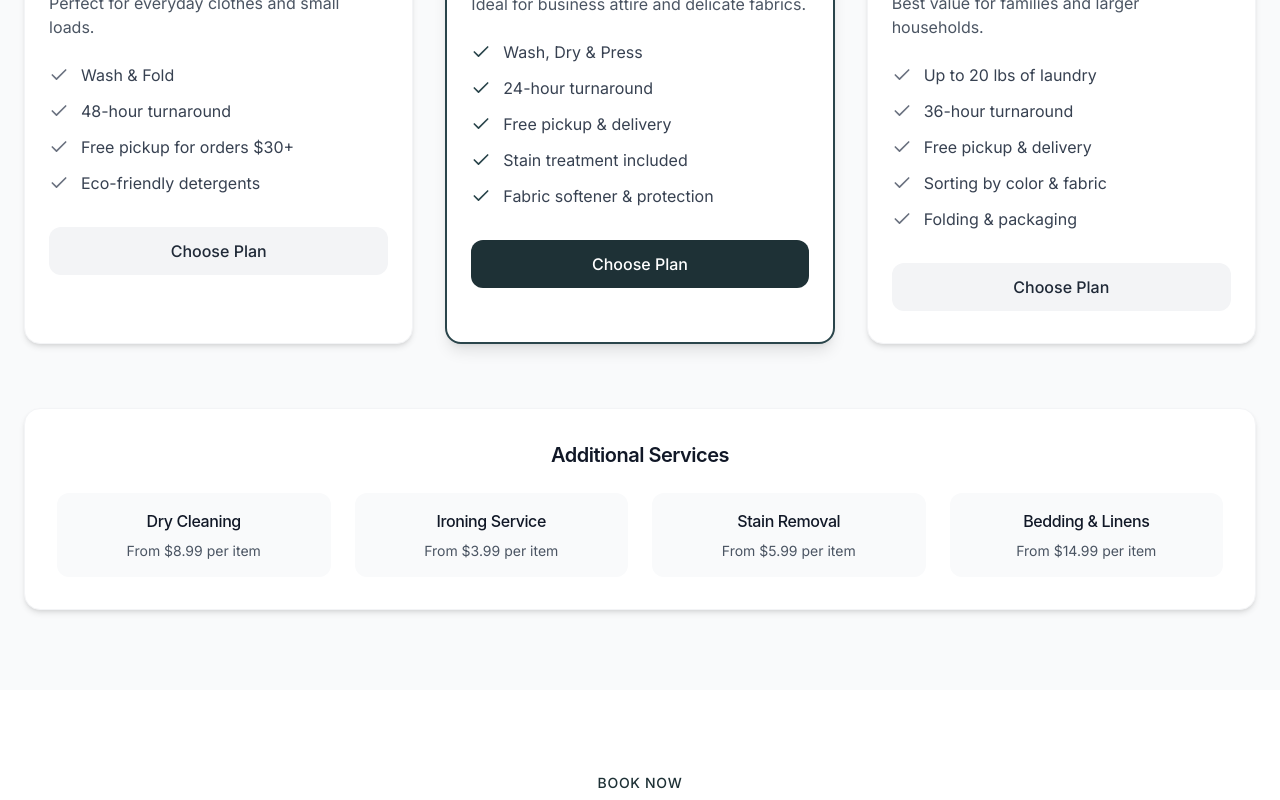
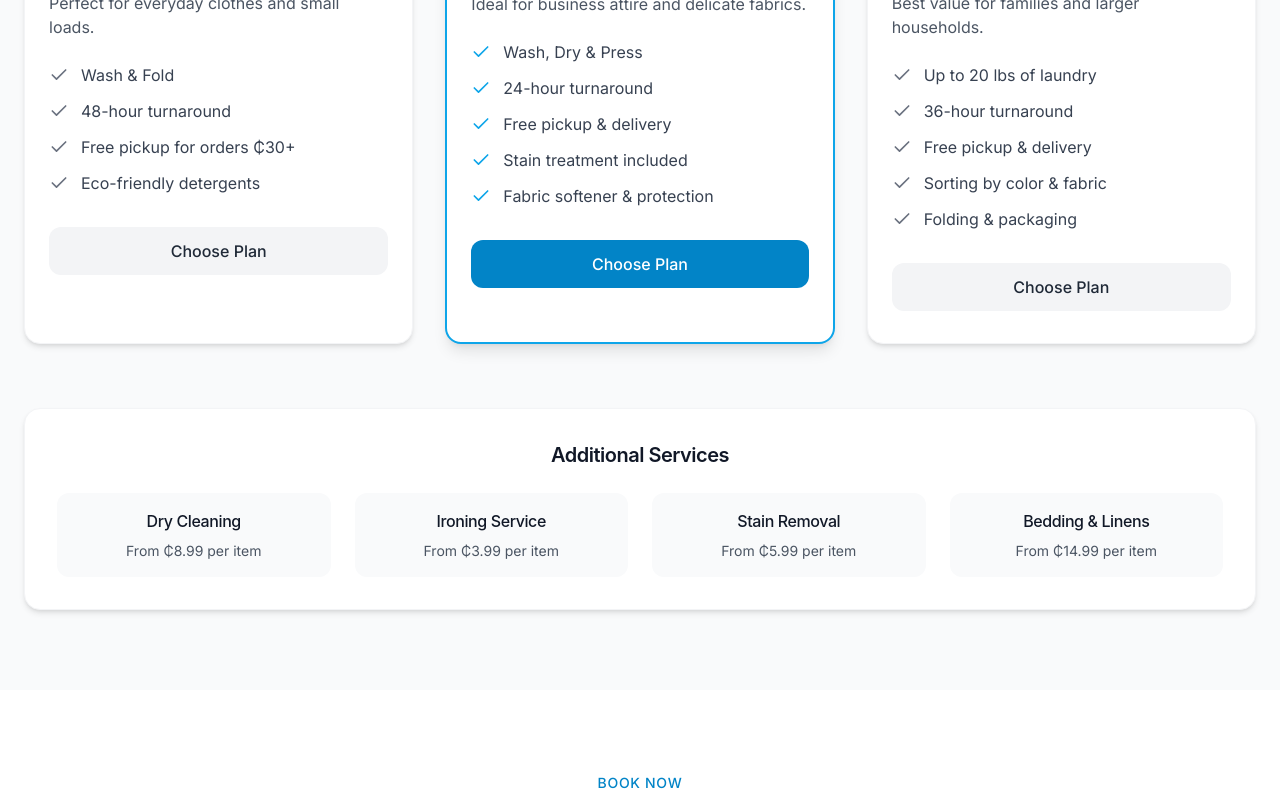
Before and after one commit to Adnaan135/tidyspins, a React (Vite) app: page / in a window 1280 px wide. Shown: the part 1140-1940 px from the top of the page. Built offline with nearby package versions, Linux system fonts and the light colour scheme.

Commit message:
Restore color and change currency
- Restore the color scheme and change the currency from dollar to cedis.

```diff
--- a/src/components/sections/Services.tsx
+++ b/src/components/sections/Services.tsx
@@ -25,12 +25,12 @@ const Services = () => {
           <ServiceCard
             title="Basic Wash"
             icon={<WashingMachine size={28} className="text-neatspin-600" />}
-            price="$19.99"
+            price="₵19.99"
             description="Perfect for everyday clothes and small loads."
             features={[
               "Wash & Fold",
               "48-hour turnaround",
-              "Free pickup for orders $30+",
+              "Free pickup for orders ₵30+",
               "Eco-friendly detergents"
             ]}
             delay={0.1}
@@ -39,7 +39,7 @@ const Services = () => {
           <ServiceCard
             title="Premium Care"
             icon={<Shirt size={28} className="text-neatspin-600" />}
-            price="$29.99"
+            price="₵29.99"
             description="Ideal for business attire and delicate fabrics."
             features={[
               "Wash, Dry & Press",
@@ -55,7 +55,7 @@ const Services = () => {
           <ServiceCard
             title="Family Bundle"
             icon={<ShoppingBag size={28} className="text-neatspin-600" />}
-            price="$49.99"
+            price="₵49.99"
             description="Best value for families and larger households."
             features={[
               "Up to 20 lbs of laundry",
@@ -80,19 +80,19 @@ const Services = () => {
             <div className="grid grid-cols-1 sm:grid-cols-2 md:grid-cols-4 gap-6">
               <div className="p-4 rounded-xl bg-gray-50 hover:bg-neatspin-50 transition-colors">
                 <h4 className="font-medium text-gray-900 mb-2">Dry Cleaning</h4>
-                <p className="text-gray-600 text-sm">From $8.99 per item</p>
+                <p className="text-gray-600 text-sm">From ₵8.99 per item</p>
               </div>
               <div className="p-4 rounded-xl bg-gray-50 hover:bg-neatspin-50 transition-colors">
                 <h4 className="font-medium text-gray-900 mb-2">Ironing Service</h4>
-                <p className="text-gray-600 text-sm">From $3.99 per item</p>
+                <p className="text-gray-600 text-sm">From ₵3.99 per item</p>
               </div>
               <div className="p-4 rounded-xl bg-gray-50 hover:bg-neatspin-50 transition-colors">
                 <h4 className="font-medium text-gray-900 mb-2">Stain Removal</h4>
-                <p className="text-gray-600 text-sm">From $5.99 per item</p>
+                <p className="text-gray-600 text-sm">From ₵5.99 per item</p>
               </div>
               <div className="p-4 rounded-xl bg-gray-50 hover:bg-neatspin-50 transition-colors">
                 <h4 className="font-medium text-gray-900 mb-2">Bedding & Linens</h4>
-                <p className="text-gray-600 text-sm">From $14.99 per item</p>
+                <p className="text-gray-600 text-sm">From ₵14.99 per item</p>
               </div>
             </div>
           </div>
--- a/src/components/ui/BookingForm.tsx
+++ b/src/components/ui/BookingForm.tsx
@@ -48,7 +48,6 @@ const BookingForm = () => {
     setIsSubmitting(true);
 
     try {
-      // Save booking to database
       const { data: bookingData, error: bookingError } = await supabase
         .from('bookings')
         .insert([
@@ -72,7 +71,6 @@ const BookingForm = () => {
 
       console.log("Booking saved to database:", bookingData);
 
-      // Send confirmation email
       const { data: emailData, error: emailError } = await supabase.functions.invoke('send-booking-confirmation', {
         body: {
           service: formData.service,
@@ -94,13 +92,11 @@ const BookingForm = () => {
         console.log("Email confirmation sent:", emailData);
       }
 
-      // Show success toast
       toast({
         title: "Booking Confirmed!",
         description: `We've sent a confirmation email to ${formData.email}. We'll contact you shortly to confirm your pickup.`,
       });
 
-      // Reset form
       setStep(1);
       setFormData({
         service: '',
@@ -177,7 +173,7 @@ const BookingForm = () => {
                 <ServiceOption
                   title="Basic Wash"
                   description="Wash & Fold for everyday clothes"
-                  price="$19.99/load"
+                  price="₵19.99/load"
                   selected={formData.service === 'basic'}
                   onClick={() => handleServiceSelect('basic')}
                 />
@@ -185,7 +181,7 @@ const BookingForm = () => {
                 <ServiceOption
                   title="Premium Care"
                   description="Wash, Dry & Press for business attire"
-                  price="$29.99/load"
+                  price="₵29.99/load"
                   selected={formData.service === 'premium'}
                   onClick={() => handleServiceSelect('premium')}
                 />
@@ -193,7 +189,7 @@ const BookingForm = () => {
                 <ServiceOption
                   title="Family Bundle"
                   description="Up to 20 lbs of laundry, sorting included"
-                  price="$49.99/bundle"
+                  price="₵49.99/bundle"
                   selected={formData.service === 'family'}
                   onClick={() => handleServiceSelect('family')}
                 />
@@ -404,7 +400,7 @@ const BookingForm = () => {
                 </div>
                 <div className="flex justify-between text-gray-600 mb-1">
                   <span>Price:</span>
-                  <span className="font-medium">{formData.service === 'basic' ? '$19.99' : formData.service === 'premium' ? '$29.99' : '$49.99'}</span>
+                  <span className="font-medium">{formData.service === 'basic' ? '₵19.99' : formData.service === 'premium' ? '₵29.99' : '₵49.99'}</span>
                 </div>
                 <div className="flex justify-between text-gray-600 mb-1">
                   <span>Pickup Date:</span>
--- a/src/index.css
+++ b/src/index.css
@@ -15,7 +15,7 @@
     --popover: 0 0% 100%;
     --popover-foreground: 210 20% 12%;
 
-    --primary: 196 47% 10%;
+    --primary: 200 98% 39%;
     --primary-foreground: 210 40% 98%;
 
     --secondary: 210 40% 96.1%;
@@ -24,7 +24,7 @@
     --muted: 210 40% 96.1%;
     --muted-foreground: 210 20% 39%;
 
-    --accent: 187 26% 23%;
+    --accent: 199 89% 48%;
     --accent-foreground: 210 40% 98%;
 
     --destructive: 0 84.2% 60.2%;
@@ -32,7 +32,7 @@
 
     --border: 210 20% 91%;
     --input: 210 20% 91%;
-    --ring: 187 26% 23%;
+    --ring: 200 98% 39%;
 
     --radius: 0.75rem;
   }
@@ -47,7 +47,7 @@
     --popover: 210 30% 10%;
     --popover-foreground: 210 20% 98%;
 
-    --primary: 196 47% 10%;
+    --primary: 200 98% 39%;
     --primary-foreground: 210 40% 98%;
 
     --secondary: 210 30% 15%;
@@ -56,7 +56,7 @@
     --muted: 210 30% 15%;
     --muted-foreground: 210 20% 60%;
 
-    --accent: 187 26% 23%;
+    --accent: 199 89% 48%;
     --accent-foreground: 210 40% 98%;
 
     --destructive: 0 62.8% 30.6%;
@@ -64,7 +64,7 @@
 
     --border: 210 30% 15%;
     --input: 210 30% 15%;
-    --ring: 187 26% 23%;
+    --ring: 200 98% 39%;
   }
 }
 
--- a/tailwind.config.ts
+++ b/tailwind.config.ts
@@ -1,4 +1,3 @@
-
 import type { Config } from "tailwindcss";
 
 export default {
@@ -64,16 +63,16 @@ export default {
 					ring: 'hsl(var(--sidebar-ring))'
 				},
 				neatspin: {
-					50: '#edf1f2',
-					100: '#d1dadd',
-					200: '#a3b5ba',
-					300: '#758f97',
-					400: '#476a73',
-					500: '#2a454b', // Medium shade from your colors
-					600: '#1e3136',
-					700: '#122024',
-					800: '#0e1c26', // Darkest shade from your colors
-					900: '#071012',
+					50: '#f0f9ff',
+					100: '#e0f2fe',
+					200: '#bae6fd',
+					300: '#7dd3fc',
+					400: '#38bdf8',
+					500: '#0ea5e9',
+					600: '#0284c7',
+					700: '#0369a1',
+					800: '#075985',
+					900: '#0c4a6e',
 				}
 			},
 			borderRadius: {
```
Also changed, not shown: 1 other file (tests, documents, lock files or other folders).
